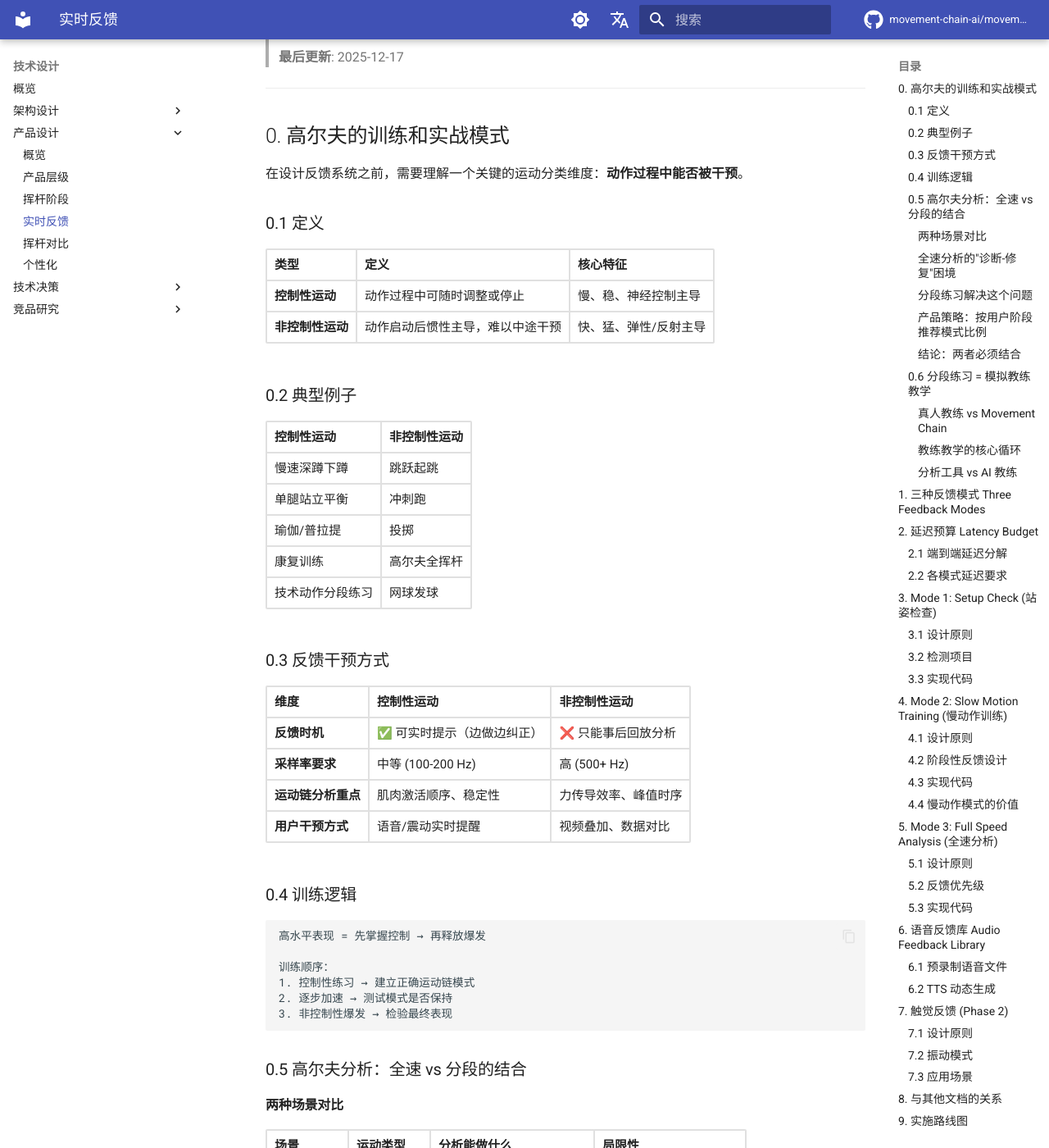
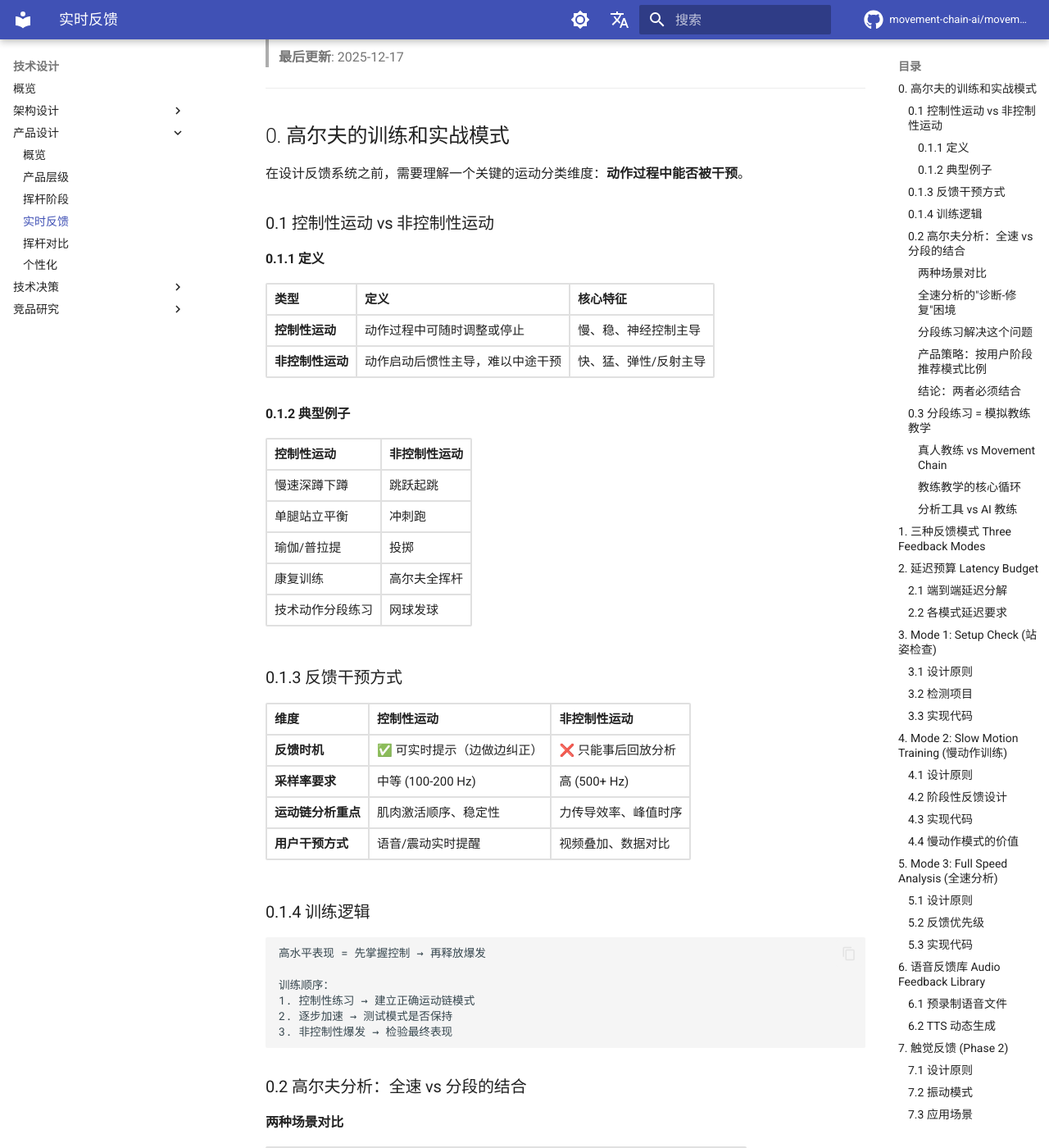
Before and after one commit to movement-chain-ai/movement-chain-docs, an MkDocs documentation site: the page built from docs/zh/design/specs/real-time-feedback.md, in a window 1280 px wide and 1400 px high, scrolled down 254 px. Shown: the whole window at 82% size. Built offline with MkDocs 1.6.1 and Material for MkDocs 9.7.7, drawn with Linux system fonts in a browser that asks for light colours; comment, search, counter and statistics services are not loaded; the version menu is left out; some of the changed text lies outside the part shown.

Commit message:
docs: 调整第0节子章节编号层级
将 0.1-0.6 调整为更清晰的层级结构

🤖 Generated with [Claude Code](https://claude.com/claude-code)

Co-Authored-By: Claude Opus 4.5 <noreply@anthropic.com>

````diff
--- a/docs/zh/design/specs/real-time-feedback.md
+++ b/docs/zh/design/specs/real-time-feedback.md
@@ -12,14 +12,16 @@
 
 在设计反馈系统之前，需要理解一个关键的运动分类维度：**动作过程中能否被干预**。
 
-### 0.1 定义
+### 0.1 控制性运动 vs 非控制性运动
+
+#### 0.1.1 定义
 
 | 类型 | 定义 | 核心特征 |
 |------|------|----------|
 | **控制性运动** | 动作过程中可随时调整或停止 | 慢、稳、神经控制主导 |
 | **非控制性运动** | 动作启动后惯性主导，难以中途干预 | 快、猛、弹性/反射主导 |
 
-### 0.2 典型例子
+#### 0.1.2 典型例子
 
 | 控制性运动 | 非控制性运动 |
 |-----------|-------------|
@@ -29,7 +31,7 @@
 | 康复训练 | 高尔夫全挥杆 |
 | 技术动作分段练习 | 网球发球 |
 
-### 0.3 反馈干预方式
+### 0.1.3 反馈干预方式
 
 | 维度 | 控制性运动 | 非控制性运动 |
 |------|-----------|-------------|
@@ -38,7 +40,7 @@
 | **运动链分析重点** | 肌肉激活顺序、稳定性 | 力传导效率、峰值时序 |
 | **用户干预方式** | 语音/震动实时提醒 | 视频叠加、数据对比 |
 
-### 0.4 训练逻辑
+### 0.1.4 训练逻辑
 
 ```text
 高水平表现 = 先掌握控制 → 再释放爆发
@@ -49,7 +51,7 @@
 3. 非控制性爆发 → 检验最终表现
 ```
 
-### 0.5 高尔夫分析：全速 vs 分段的结合
+### 0.2 高尔夫分析：全速 vs 分段的结合
 
 #### 两种场景对比
 
@@ -101,7 +103,7 @@
 
     全速分析告诉你"哪里错了"，分段练习教你"怎么做对"。
 
-### 0.6 分段练习 = 模拟教练教学
+### 0.3 分段练习 = 模拟教练教学
 
 分段练习（Mode 2）的实时反馈本质上是**模拟真人教练的现场教学**。
 
````
